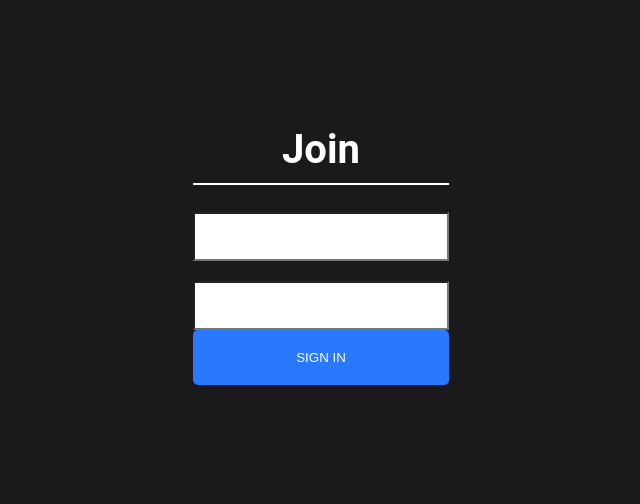
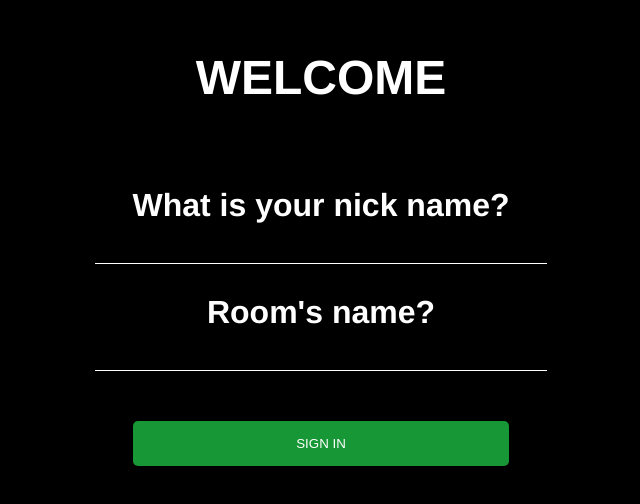
Before and after one commit to cesarevc/chat-app-frontend, a React (Create React App) app: page / in a window 1280 px wide. Shown: the part 158-662 px from the top of the page, without its empty margins (319-959 px from the left). Built offline with nearby package versions, Linux system fonts and the light colour scheme.

Commit message:
styles modification

```diff
--- a/src/App.js
+++ b/src/App.js
@@ -1,18 +1,16 @@
 import React from 'react';
 
 import {BrowserRouter as Router, Route} from 'react-router-dom';
-
-import Join from './components/Join/Join';
+// components
+import Login from './components/Login/Login';
 import Chat from './components/Chat/Chat';
 
 function App () {
     return(
-    <Router>
-        <Route path="/" exact component={Join} />
-        <Route path="/chat" exact component={Chat} />
-
-    </Router>
-
+        <Router>
+            <Route path="/" exact component={Login} />
+            <Route path="/chat" exact component={Chat} />
+        </Router>
     );
 }
 
--- a/src/components/Chat/Chat.css
+++ b/src/components/Chat/Chat.css
@@ -4,8 +4,6 @@
   align-items: center;
   height: 100vh;
   background-color: #FFFFFF;
-    /* background-color: #aeabab; */
-
 }
 
 .container {
@@ -15,17 +13,18 @@
   background: #FFFFFF;
   border-radius: 8px;
   height: 90%;
-    width: 35%;
+  width: 45%;
 }
 
 @media (min-width: 320px) and (max-width: 480px) {
   .outerContainer {
     height: 100%;
+    background-color: black;
   }
 
   .container {
-      width: 100%;
-      height: 100%;
+    width: 96%;
+    height: 98%;
   }
 }
 
--- a/src/components/Chat/Chat.js
+++ b/src/components/Chat/Chat.js
@@ -61,6 +61,7 @@ function Chat ({location}) {
             <div className="container">
                 <InfoBar room={room} />
                 <MessagesBox messages={messages} name={name}/>
+
                 <InputBox message={message} setMessage={setMessage} sendMessage={sendMessage} />
                 <TextContainer   />
             </div>
--- a/src/components/InfoBar/InfoBar.js
+++ b/src/components/InfoBar/InfoBar.js
@@ -2,7 +2,7 @@ import React from 'react';
 
 import closeIcon from '../../icons/closeIcon.png';
 import onlineIcon from '../../icons/onlineIcon.png';
-
+// styles
 import './InfoBar.css'
 
 
@@ -12,7 +12,7 @@ function InfoBar ({ room }) {
         <div className="infoBar">
             <div className="leftInnerContainer">
                 <img className="onlineIcon" src={onlineIcon} alt="online" />
-                <h3>{room}</h3>
+                <h3>{room} room</h3>
             </div>
             <div className="rightInnerContainer">
                 <a href="/"><img src={closeIcon} alt="close" /></a>
--- a/src/components/InfoBar/Infobar.css
+++ b/src/components/InfoBar/Infobar.css
@@ -3,8 +3,7 @@
   align-items: center;
   justify-content: space-between;
   background: #000000;
-    border-radius: 4px 4px 0 0;
-    height: 25px;
+  height: 35px;
   width: 100%;
 }
 
@@ -12,7 +11,7 @@
   flex: 0.5;
   display: flex;
   align-items: center;
-    margin-left: 5%;
+  margin-left: 3%;
   color: white;
 }
 
@@ -20,7 +19,7 @@
   display: flex;
   flex: 0.5;
   justify-content: flex-end;
-    margin-right: 5%;
+  margin-right: 3%;
 }
 
 .onlineIcon {
--- a/src/components/InputBox/InputBox.css
+++ b/src/components/InputBox/InputBox.css
@@ -1,6 +1,6 @@
 .form {
   display: flex;
-    /* border-top: 2px solid #D3D3D3; */
+  border-top: 2px solid #D3D3D3;
   outline-style: solid;
   border-inline-color: #040404;
   outline-color:  rgba(34, 216, 77, 0.7);
@@ -9,10 +9,9 @@
 
 .input {
   border: 0;
-    /* border-radius: 0; */
-    padding: 5px;
-    width: 80%;
-    font-size: 1em;
+  padding: 7px;
+  width: 85%;
+  font-size: 1.3em;
 }
 
 input:focus, textarea:focus, select:focus{
@@ -24,8 +23,8 @@
   text-transform: uppercase;
   text-decoration: none;
   background: #ffffff;
-    padding: 12px;
+  padding: 10px;
   display: inline-block;
   border: none;
-    width: 20%;
+  width: 15%;
 }
--- a/src/components/Join/Join.css
+++ /dev/null
@@ -1,71 +0,0 @@
-html, body {
-    font-family: 'Roboto', sans-serif;
-    padding: 0;
-    margin: 0;
-  }
-
-  #root {
-    height: 100vh;
-  }
-
-  * {
-    box-sizing: border-box;
-  }
-
-  .joinOuterContainer {
-    display: flex;
-    justify-content: center;
-    text-align: center;
-    height: 100vh;
-    align-items: center;
-    background-color: #1A1A1D;
-  }
-
-  .joinInnerContainer {
-    width: 20%;
-  }
-
-  .joinInput {
-    border-radius: 0;
-    padding: 15px 20px;
-    width: 100%;
-  }
-
-  .heading {
-    color: white;
-    font-size: 2.5em;
-    padding-bottom: 10px;
-    border-bottom: 2px solid white;
-  }
-
-  .button {
-      color: #fff !important;
-      text-transform: uppercase;
-      text-decoration: none;
-      background: #2979FF;
-      padding: 20px;
-      border-radius: 5px;
-      display: inline-block;
-      border: none;
-      width: 100%;
-  }
-
-  .mt-20 {
-    margin-top: 20px;
-  }
-
-  @media (min-width: 320px) and (max-width: 480px) {
-    .joinOuterContainer {
-      height: 100%;
-    }
-
-    .joinInnerContainer {
-      width: 90%;
-    }
-
-
-  }
-
-  button:focus {
-    outline: 0;
-  }
--- a/src/components/Join/Join.js
+++ /dev/null
@@ -1,27 +0,0 @@
-import React, {useState} from 'react';
-import { Link } from 'react-router-dom';
-// styles
-import './Join.css';
-
-function Join () {
-
-    const [name, setName] = useState('');
-    const [room, setRoom] = useState('');
-
-    return (
-        <div className="joinOuterContainer">
-            <div className="joinInnerContainer">
-
-                <h1 className="heading">Join</h1>
-                <div><input placeholder="" className="joinInput" type="text" onChange={(e) => setName(e.target.value)}/></div>
-                <div><input placeholder="" className="joinInput mt-20" type="text" onChange={(e) => setRoom(e.target.value)}/></div>
-                <Link onClick={e => (!name || !room) ? e.preventDefault() : null} to={`/chat?name=${name}&room=${room}`}>
-                    <button className="button" type="submit">Sign In</button>
-                </Link>
-
-            </div>
-        </div>
-    );
-}
-
-export default Join;
--- /dev/null
+++ b/src/components/Login/Login.css
@@ -0,0 +1,98 @@
+html, body {
+  font-family:
+  "HelveticaNeue-Light",
+  "Helvetica Neue Light",
+  "Helvetica Neue",
+  Helvetica,
+  Arial,
+  "Lucida Grande",
+  sans-serif;
+  padding: 0;
+  margin: 0;
+}
+
+#root {
+    height: 100vh;
+}
+
+* {
+  box-sizing: border-box;
+}
+
+.OuterContainer {
+  display: flex;
+  justify-content: center;
+  text-align: center;
+  height: 100vh;
+  align-items: center;
+  background-color: #000000;
+}
+
+.InnerContainer {
+  width: 65%;
+  background-color: #000000;
+  padding: 40px;
+}
+
+
+.heading {
+  color: white;
+  font-size: 3em;
+  padding-bottom: 50px;
+  /* border-bottom: 2px solid white; */
+}
+
+.title {
+  color: white;
+  font-size: 200%;
+  margin-top: 30px;
+  margin-bottom: 0;
+}
+
+.loginInput {
+  background-color: transparent;
+  border: none;
+  border-bottom: 1px solid #fff;
+  text-align: center;
+  width: 60%;
+  color: #fff;
+
+  font-size: 200%;
+  letter-spacing: 3px;
+}
+
+.button {
+  color: #fff !important;
+  text-transform: uppercase;
+  text-decoration: none;
+  background: rgba(34, 216, 77, 0.7);
+  padding: 15px;
+  border-radius: 5px;
+  display: inline-block;
+  border: none;
+  width: 50%;
+}
+
+.mt-50 {
+  margin-top: 50px;
+}
+
+.joinInput:focus, button:focus {
+  outline: 0;
+}
+
+
+@media (min-width: 320px) and (max-width: 480px) {
+  .OuterContainer {
+    height: 100%;
+  }
+
+  .InnerContainer {
+    width: 90%;
+  }
+
+  .loginInput {
+    width: 100%;
+
+  }
+}
--- /dev/null
+++ b/src/components/Login/Login.js
@@ -0,0 +1,50 @@
+import React, {useState} from 'react';
+import { Link } from 'react-router-dom';
+// styles
+import './Login.css';
+
+function Login () {
+
+    const [name, setName] = useState('');
+    const [room, setRoom] = useState('');
+
+    return (
+        <div className="OuterContainer">
+            <div className="InnerContainer">
+                <h1 className="heading">WELCOME</h1>
+
+                <h3 className="title">What is your nick name?</h3>
+                <div>
+                    <input
+                        placeholder=""
+                        className="loginInput"
+                        type="text"
+                        onChange={(e) => setName(e.target.value)}
+                        maxlength="17"
+                    />
+                </div>
+
+                <h3 className="title">Room's name?</h3>
+                <div>
+                    <input
+                        placeholder=""
+                        className="loginInput"
+                        type="text"
+                        onChange={(e) => setRoom(e.target.value)}
+                        maxlength="17"
+                    />
+                </div>
+
+                <Link
+                    onClick={e => (!name || !room) ? e.preventDefault() : null}
+                    to={`/chat?name=${name}&room=${room}`}
+                >
+                    <button className="button mt-50" type="submit">Sign In</button>
+                </Link>
+
+            </div>
+        </div>
+    );
+}
+
+export default Login;
```
Lines whose indentation alone changed are shown as unchanged.
